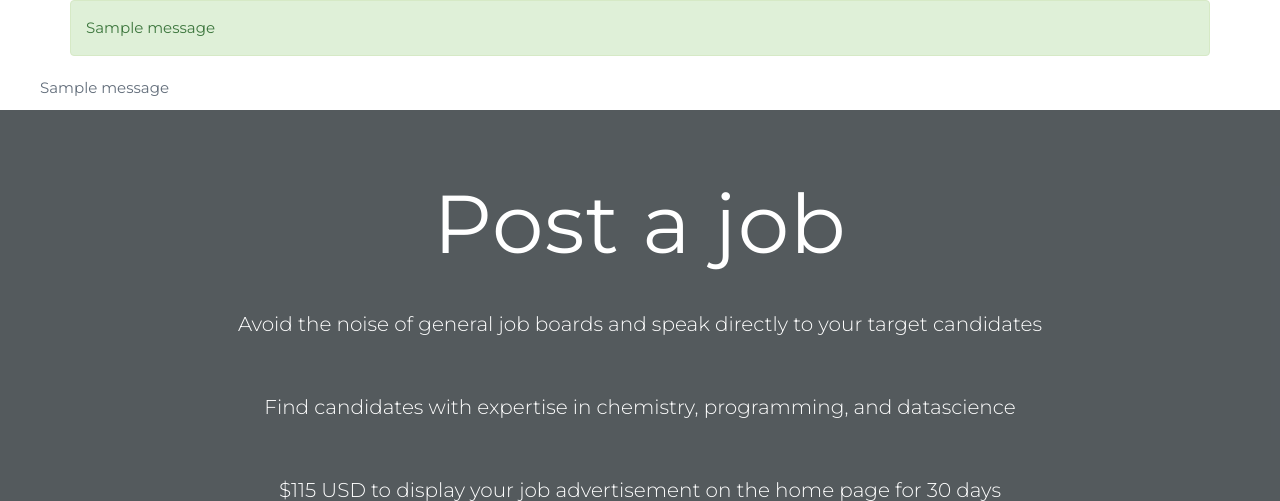
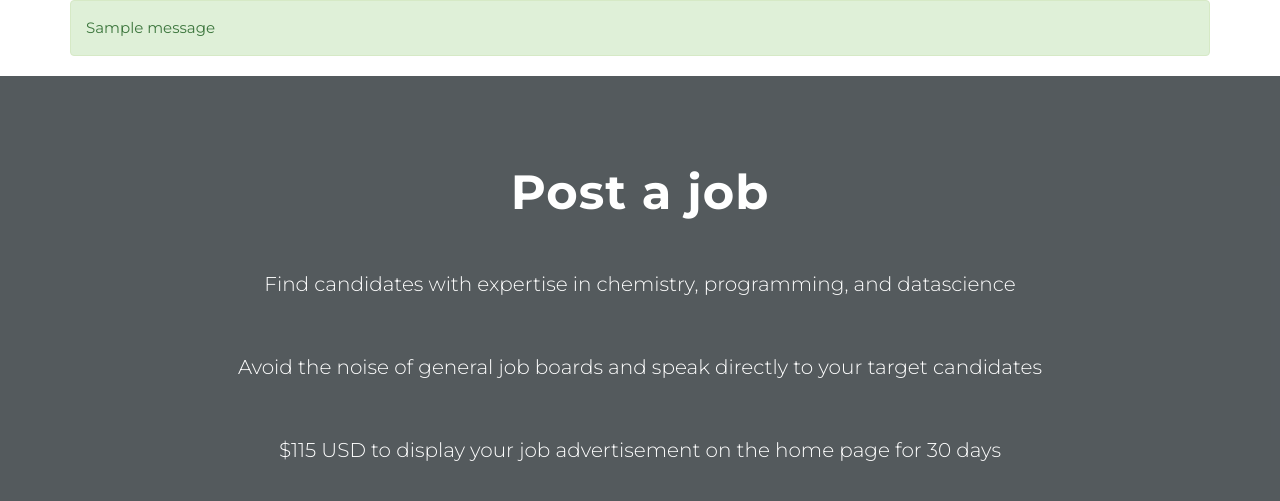
Before and after one commit to bodowd/chirole, a Flask app: page /post_job in a window 1280 px wide. Shown: the part 69-570 px from the top of the page. Run offline with Flask 2, Linux system fonts and the light colour scheme; tables that the repository leaves empty hold one stand-in row (values such as "Sample post"); one stand-in notice (Sample message) is shown; some libraries are stand-ins or nearby versions.

Commit message:
changed message and price

```diff
--- a/app/templates/post_job.html
+++ b/app/templates/post_job.html
@@ -1,22 +1,13 @@
     {% extends "layout.html" %}
     {% block content %}
-{% with messages = get_flashed_messages() %}
-   {% if messages %}
-     <ul class="flashes">
-        {% for message in messages %}
-         <div class="message_flash">{{ message }}</div>
-        {% endfor %}
-    </ul>
-  {% endif %}
- {% endwith %}
 	<section class="inner-banner" style="backend:#242c36 url(https://via.placeholder.com/1920x600)no-repeat;">
 		<div class="container">
 			<div class="caption">
-                <h2>Post a job</h2>
+                <h1 style="color: #ffffff">Post a job</h1>
+                </br>
+                <p>Find candidates with expertise in chemistry, programming, and datascience</p>
                 </br>
                 <p>Avoid the noise of general job boards and speak directly to your target candidates</p>
-                </br>
-                <p>Find candidates with expertise in chemistry, programming, and datascience</p>
                 </br>
                 <p>$115 USD to display your job advertisement on the home page for 30 days</p>
             </div>
```
